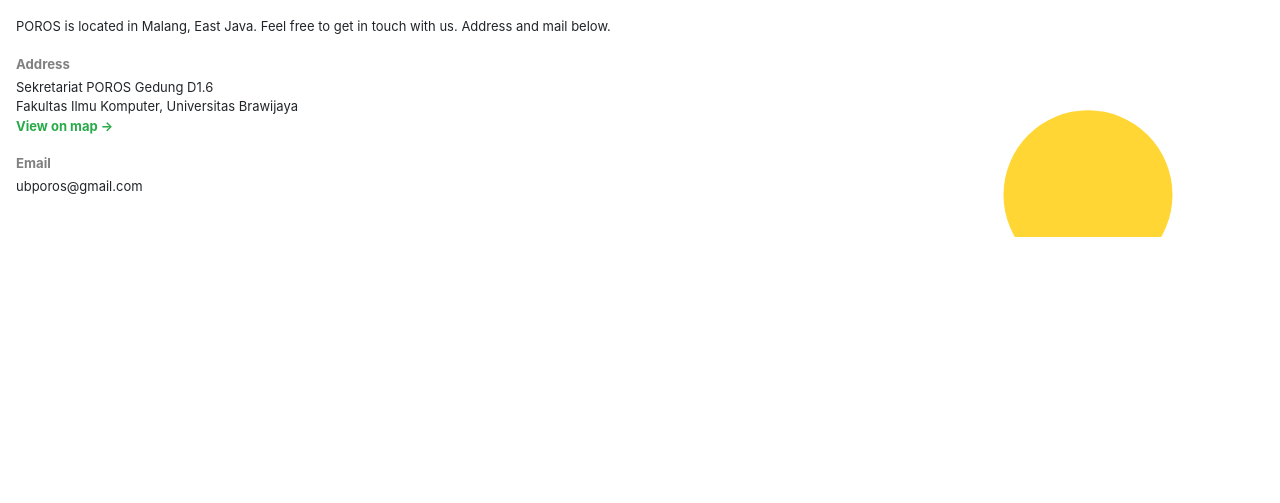
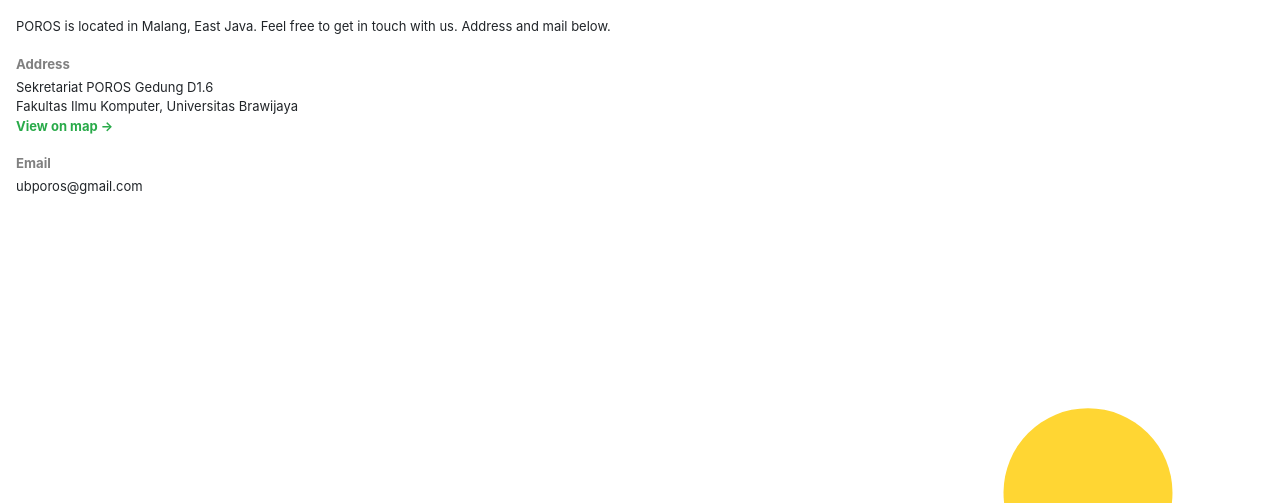
Before and after one commit to ranggaadi/poros-web, a website: page pages/findUs.html in a window 1280 px wide. Shown: the part 261-764 px from the top of the page. Drawn offline with nearby package versions, Linux system fonts and the light colour scheme.

Commit message:
fix circle-md

```diff
--- a/assets/sass/abstracts/_mixins.scss
+++ b/assets/sass/abstracts/_mixins.scss
@@ -14,18 +14,22 @@
 @mixin respon($breakpoint) {
   @if $breakpoint == desktop {
     /* 37.5 == 600px / 16px = 37.5 */
-        @media only screen and (min-width: 64em) { @content }
+    @media only screen and (min-width: 64em) {
+      @content;
+    }
   }
 
   // @if $breakpoint == tb-pot {
   //     // 56.25 == 900px / 16px
-    //     @media only screen and (max-width: 56.25em) { @content}
+  //     @media only screen and (max-width: 56.25em) { @content }
   // }
 
-    // @if $breakpoint == tb-land {
-    //     // 75 == 1200px / 16px
-    //     @media only screen and (max-width: 75em) { @content }
-    // }
+  @if $breakpoint == tb-land {
+    // 75 == 1200px / 16px
+    @media only screen and (max-width: 75em) {
+      @content;
+    }
+  }
 
   // @if $breakpoint == big-d {
   //     // 112.5 == 1800px / 16px
--- a/assets/sass/pages/blogs.scss
+++ b/assets/sass/pages/blogs.scss
@@ -78,6 +78,5 @@
 
 .pretend-container {
   position: relative;
-  min-height: calc(100vh - 45.1333px);
-  width: 100%;
+  min-height: calc(100vh - 51.9833px);
 }
--- a/assets/sass/pages/findUs.scss
+++ b/assets/sass/pages/findUs.scss
@@ -10,7 +10,7 @@
   height: 100%;
   overflow: hidden;
   position: relative;
-
+  min-height: calc(100vh - 60.1333px);
 }
 
 /* ILLUSTRATION  */
```
Also changed, not shown: assets/css/style.css. Lines whose indentation alone changed are shown as unchanged.
